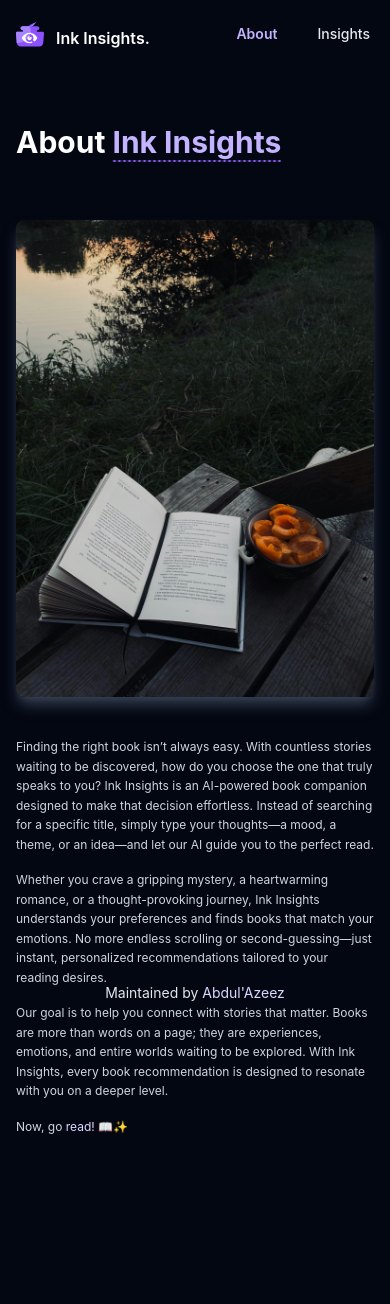
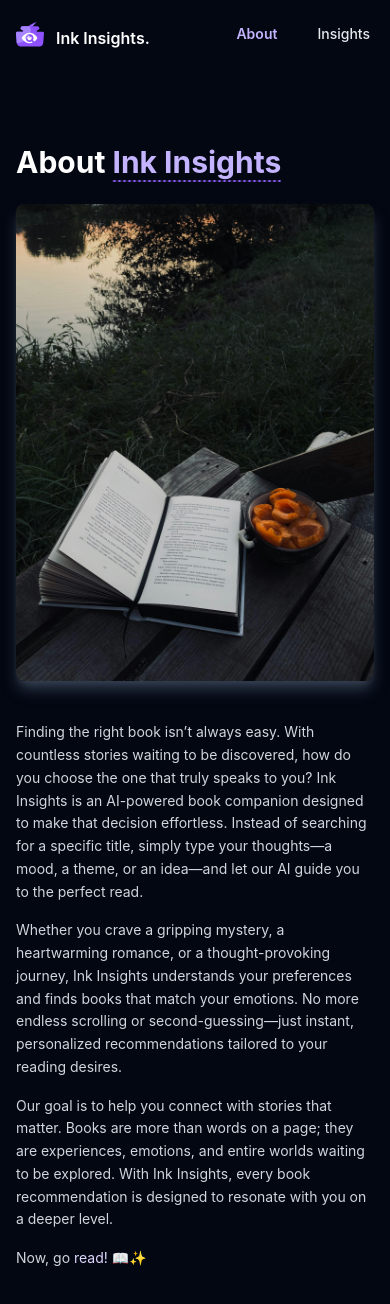
Before and after one commit to I-am-abdulazeez/inkCurate, a Vue app: page /about in a window 390 px wide. Shown: the top 1304 px of the page. Before the commit the page ends 1136 px from the top, so only its background shows below. Built offline with nearby package versions, Linux system fonts and the light colour scheme; a web font is replaced by a local one.

Commit message:
feat: enhance layout and styling in HomeView and AboutView for improved user experience

```diff
--- a/src/App.vue
+++ b/src/App.vue
@@ -1,13 +1,21 @@
 <script setup lang="ts">
-import { RouterView } from "vue-router";
+import { computed } from "vue";
+
+import { RouterView, useRoute } from "vue-router";
 import INavbar from "@/components/INavbar.vue";
-import IFooter from "@/components/IFooter.vue";
+// import IFooter from "@/components/IFooter.vue";
+
+const route = useRoute();
+const isHome = computed(() => route.path === "/");
 </script>
 
 <template>
   <INavbar />
-  <main>
-    <RouterView />
+  <main
+    :class="{ 'overflow-hidden': isHome, 'min-h-screen': !isHome }"
+    class="flex flex-col"
+  >
+    <RouterView class="flex-grow" />
   </main>
-  <IFooter />
+  <!-- <IFooter /> -->
 </template>
--- a/src/views/AboutView.vue
+++ b/src/views/AboutView.vue
@@ -1,7 +1,7 @@
 <template>
-  <section class="flex flex-col justify-start my-16 px-4 h-[100vh] sm:h-[80vh]">
-    <div class="container mx-auto">
-      <h1 class="text-white text-3xl font-bold my-15">
+  <section class="flex flex-col justify-start px-4">
+    <div class="container mx-auto my-16">
+      <h1 class="text-white text-3xl font-bold my-6 mt-20">
         About
         <span class="text-violet-300 pencil-highlighter">Ink Insights</span>
       </h1>
@@ -13,7 +13,7 @@
           class="w-full max-w-sm rounded-lg shadow-lg shadow-gray-700"
         />
         <article class="text-gray-300 self-start">
-          <p class="leading-relaxed text-[12px] sm:text-lg">
+          <p class="leading-relaxed text-[14px] sm:text-lg">
             Finding the right book isn’t always easy. With countless stories
             waiting to be discovered, how do you choose the one that truly
             speaks to you? Ink Insights is an AI-powered book companion designed
@@ -21,21 +21,21 @@
             specific title, simply type your thoughts—a mood, a theme, or an
             idea—and let our AI guide you to the perfect read.
           </p>
-          <p class="mt-4 leading-relaxed text-[12px] sm:text-lg">
+          <p class="mt-4 leading-relaxed text-[14px] sm:text-lg">
             Whether you crave a gripping mystery, a heartwarming romance, or a
             thought-provoking journey, Ink Insights understands your preferences
             and finds books that match your emotions. No more endless scrolling
             or second-guessing—just instant, personalized recommendations
             tailored to your reading desires.
           </p>
-          <p class="mt-4 leading-relaxed text-[12px] sm:text-lg">
+          <p class="mt-4 leading-relaxed text-[14px] sm:text-lg">
             Our goal is to help you connect with stories that matter. Books are
             more than words on a page; they are experiences, emotions, and
             entire worlds waiting to be explored. With Ink Insights, every book
             recommendation is designed to resonate with you on a deeper level.
           </p>
 
-          <p class="mt-4 leading-relaxed text-[12px] sm:text-lg">
+          <p class="mt-4 leading-relaxed text-[14px] sm:text-lg">
             Now, go <span class="text-violet-200">read! 📖✨</span>
           </p>
         </article>
--- a/src/views/HomeView.vue
+++ b/src/views/HomeView.vue
@@ -4,7 +4,9 @@ import Button from "@/components/ui/Button.vue";
 </script>
 
 <template>
-  <main class="flex justify-center items-center h-[95vh] flex-col">
+  <main
+    class="flex justify-center items-center h-screen overflow-hidden flex-col"
+  >
     <div class="flex gap-3 flex-col px-3 md:px-0">
       <h3 class="text-white text-3xl md:text-5xl font-bold text-center">
         Type Your Thoughts,
@@ -18,7 +20,7 @@ import Button from "@/components/ui/Button.vue";
       </div>
     </div>
     <p
-      class="text-gray-300 text-[12px] font-light sm:text-lg text-center my-10 max-w-md sm:max-w-xl"
+      class="text-gray-300 text-[12px] font-light sm:text-lg text-center my-10 max-w-sm sm:max-w-xl"
     >
       <span class="text-violet-300">Ink Insights</span>
       is your personal book recommendation assistant, offering tailored
```
